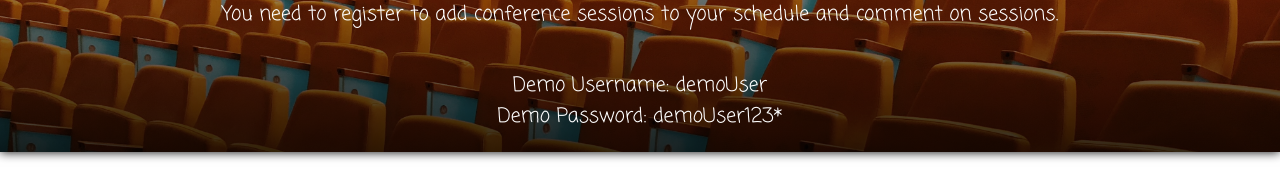
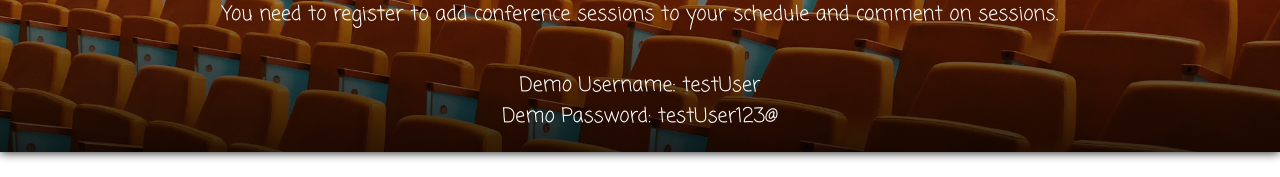
Before and after one commit to asktami/sessionhero-app, a React (Create React App) app: page / in a window 1280 px wide. Shown: the part 197-374 px from the top of the page. Built offline with nearby package versions, Linux system fonts and the light colour scheme; no server answers.

Commit message:
changed demo user

```diff
--- a/src/components/Header/Header.js
+++ b/src/components/Header/Header.js
@@ -23,9 +23,9 @@ class Header extends Component {
 						</p>
 
 						<p>
-							Demo Username: demoUser
+							Demo Username: testUser
 							<br />
-							Demo Password: demoUser123*
+							Demo Password: testUser123@
 						</p>
 					</>
 				);
```
